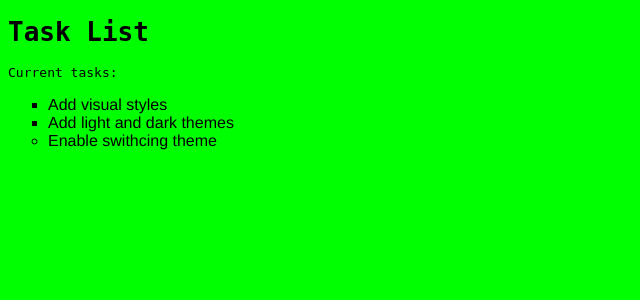
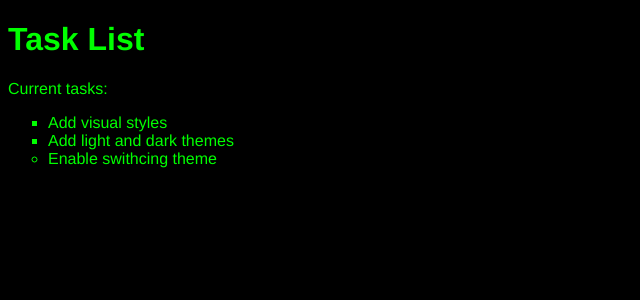
Before and after one commit to MelonyLady/MelonyLady.github.io, a PHP site: page / in a window 1280 px wide. Shown: the top 300 px of the page, without its empty margins (0-640 px from the left). Run offline with PHP 8.4, Linux system fonts and the light colour scheme.

Commit message:
Added a dark theme, set website to dark

```diff
--- a/index.html
+++ b/index.html
@@ -7,7 +7,7 @@
     <title>MelonyLady: Sydney Humayun</title>
 <link rel="stylesheet" href="style.css">
 </head>
-    <body class="light-theme">
+    <body class="dark-theme">
         <h1>Task List</h1>
         <p id="msg"> Current tasks:</p>
         <ul>
--- a/style.css
+++ b/style.css
@@ -1,9 +1,16 @@
+:root {
+    --green: #00FF00;
+    --white: #FFFFFF;
+    --black: #000000;
+}
+
 body {
-    font-family: monospace;
+    background: var(--bg);
+    color: var(--fontColor);
+    font-family: helvetica;
 }
 
 ul {
-    font-family: helvetica;
 }
 
 li {
@@ -15,10 +22,14 @@ li {
 }
 
 #msg {
-    font-family: monospace;
 }
 
 .light-theme {
-    color: #000000;
-    background: #00FF00;
+    --bg:var(--green);
+    --fontColor: var(--black);
 }
+
+.dark-theme {
+    --bg: var(--black);
+    --fontColor: var(--green);
+}
```
